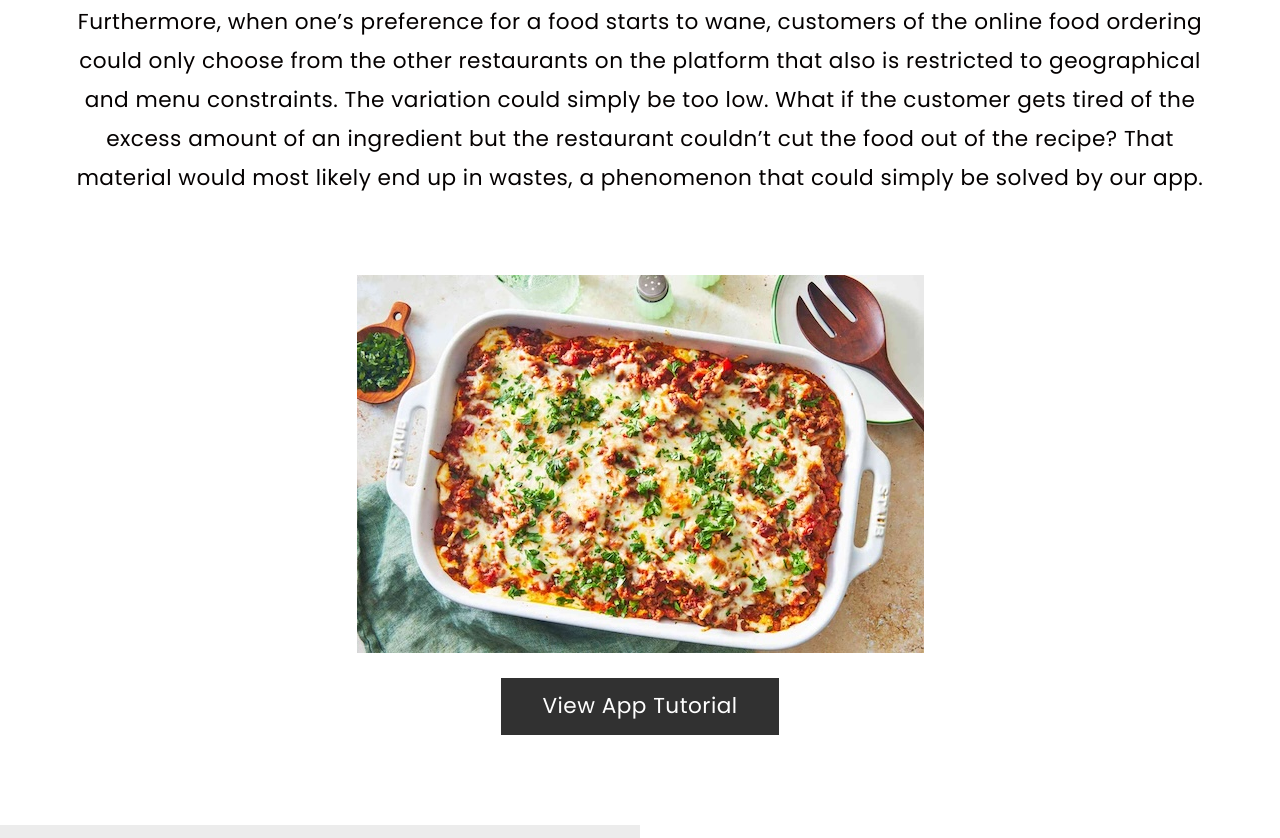
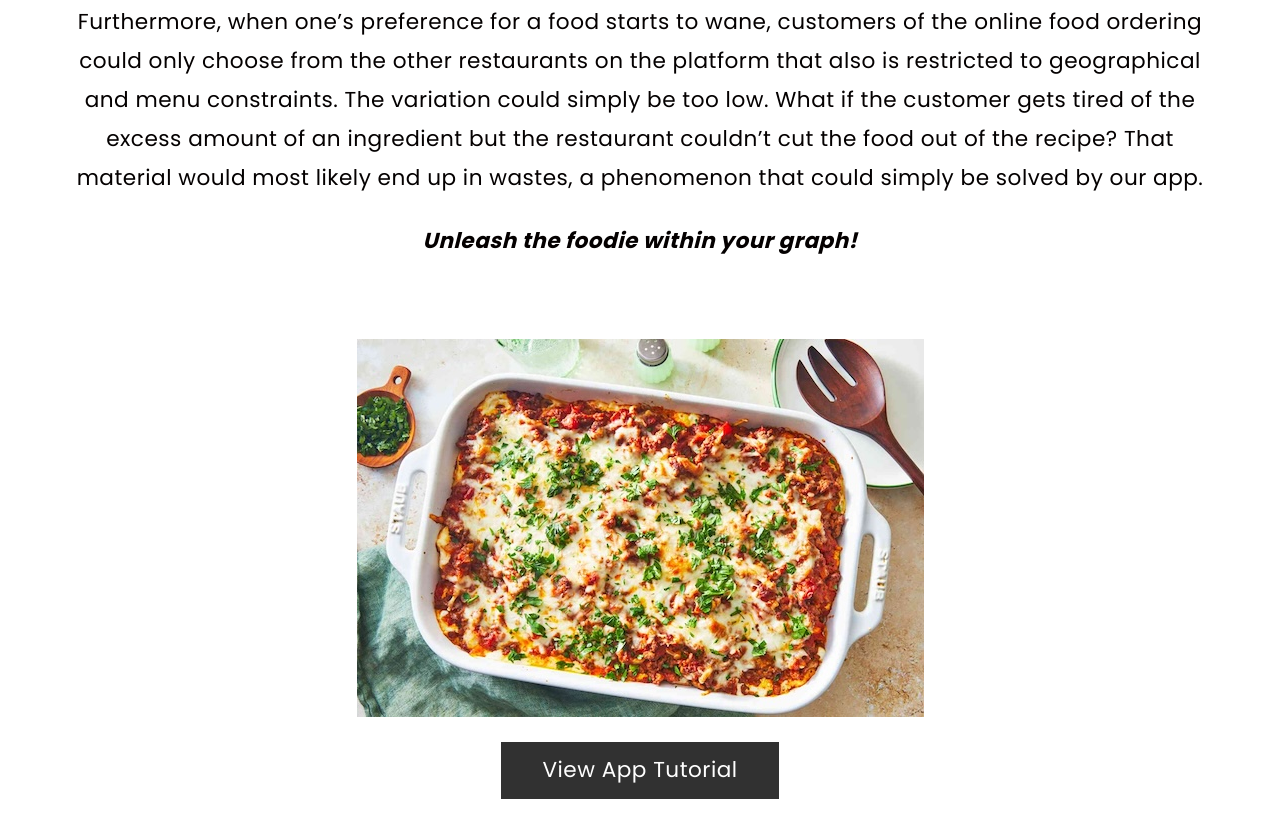
Before and after one commit to Foodiegraph2024/Foodiegraph-App, a plain HTML site: page index.html in a window 1280 px wide. Shown: the part 924-1762 px from the top of the page. Drawn offline with nearby package versions, Linux system fonts and the light colour scheme; a web font is replaced by a local one.

Commit message:
Add files via upload

```diff
--- a/index.html
+++ b/index.html
@@ -147,6 +147,7 @@
             material would most likely end up in wastes, a phenomenon that could simply be
             solved by our app.
           </p>
+          <p><em><strong>Unleash the foodie within your graph!</strong></em></p>
         </div>
         <br></br>
         <div class="img-box">
```
